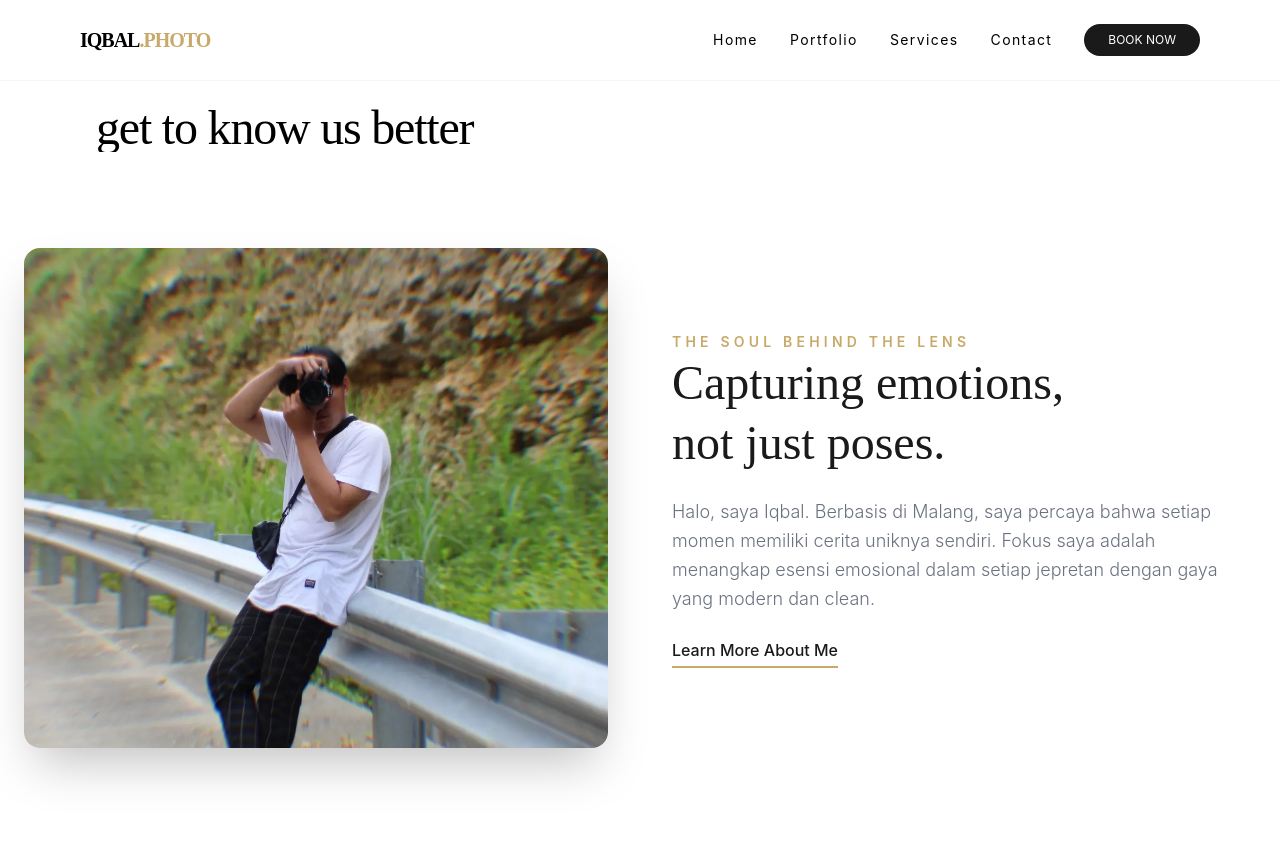
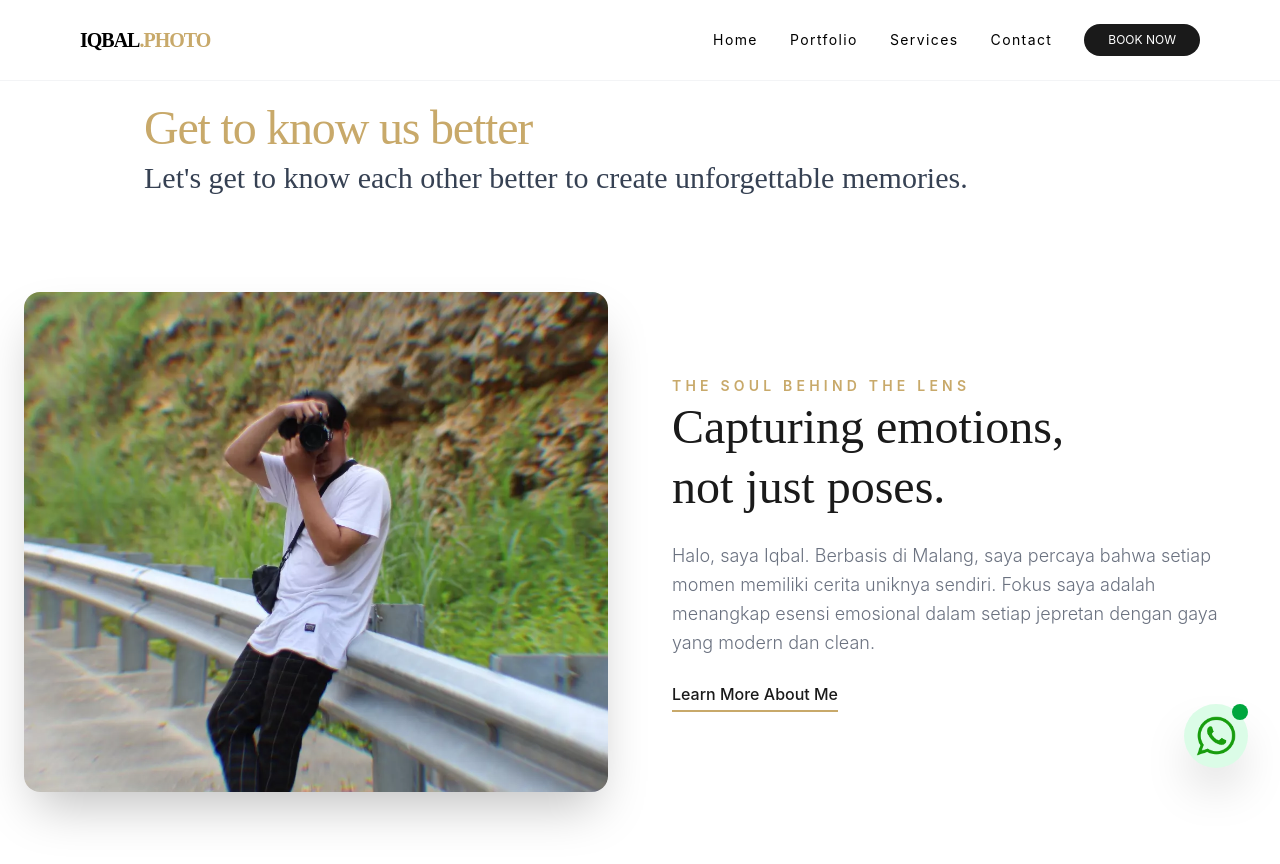
Before and after one commit to Culturecodee/IqbalPhotography, a React (Vite) app: page /portfolio in a window 1280 px wide. Shown: the top 864 px of the page. Built offline with nearby package versions, Linux system fonts and the light colour scheme.

Commit message:
add button wa, styling porto

```diff
--- a/src/App.jsx
+++ b/src/App.jsx
@@ -5,6 +5,7 @@ import Portfolio from './pages/Portfolio';
 import Services from './pages/Services';
 import Contact from './pages/Contact';
 import ScrollToTop from './components/sections/ScrollToTop';
+import ButtonWa from './components/ButtonWa/ButtonWa'
 // import page lainnya...
 
 function App() {
@@ -12,6 +13,7 @@ function App() {
     <BrowserRouter>
       <ScrollToTop/>
       <Navbar />
+      <ButtonWa/>
       <Routes>
         <Route path="/" element={<Home />} />
         <Route path="/portfolio" element={<Portfolio />} />
--- /dev/null
+++ b/src/components/ButtonWa/ButtonWa.jsx
@@ -0,0 +1,47 @@
+import { motion } from 'framer-motion';
+
+export default function FloatingWhatsApp() {
+  const phoneNumber = "6281216681765";
+  const message = encodeURIComponent("Halo Iqbal Photography! Saya tertarik untuk konsultasi jadwal dan konsep foto. Bisa bantu?");
+  const waLink = `https://wa.me/${phoneNumber}?text=${message}`;
+
+  return (
+    <motion.div
+      initial={{ opacity: 0, scale: 0.5 }}
+      whileInView={{ opacity: 1, scale: 1 }} // Menggunakan whileInView agar lebih aman saat scroll
+      transition={{
+        duration: 0.5,
+        delay: 2,
+        type: "spring",
+        stiffness: 260,
+        damping: 20
+      }}
+      className="fixed bottom-8 right-8 z-[999]"
+    >
+      <a
+        href={waLink}
+        target="_blank"
+        rel="noopener noreferrer"
+        className="relative group flex items-center justify-center w-16 h-16 bg-green-100 rounded-full shadow-2xl hover:bg-white transition-all duration-300"
+      >
+        {/* Tooltip Gaya Premium */}
+        <span className="absolute right-22 bg-white text-[#1A1A1A] px-4 py-2 rounded-xl text-xs font-bold shadow-xl opacity-0 group-hover:opacity-100 transition-opacity duration-300 whitespace-nowrap pointer-events-none">
+          Konsultasi Jadwal Gratis 👉
+        </span>
+
+        {/* Logo WhatsApp PNG */}
+        <img
+          src="/Wa.png"
+          alt="WhatsApp Iqbal Photography"
+          className="w-10 h-10 object-contain" // Ukuran disesuaikan agar pas di dalam lingkaran
+        />
+
+        {/* Ping Animation (Efek Menarik Perhatian) */}
+        <span className="absolute top-0 right-0 flex h-4 w-4">
+          <span className="animate-ping absolute inline-flex h-full w-full rounded-full bg-white opacity-75"></span>
+          <span className="relative inline-flex rounded-full h-4 w-4 bg-green-600"></span>
+        </span>
+      </a>
+    </motion.div>
+  );
+}
--- a/src/components/Navbar.jsx
+++ b/src/components/Navbar.jsx
@@ -4,6 +4,7 @@ import { Link } from 'react-router-dom';
 export default function Navbar() {
   // State untuk buka/tutup menu di HP (Hamburger Menu)
   const [isOpen, setIsOpen] = useState(false);
+
 
   const menuItems = [
   { name: 'Home', path: '/' },
@@ -14,7 +15,7 @@ export default function Navbar() {
 
   return (
     <nav className="fixed w-full bg-white/80 backdrop-blur-md z-[100] border-b border-gray-100">
-      <div className="container mx-auto px-20 py-6 flex justify-between items-center">
+      <div className="container mx-auto px-6 lg:px-20 py-6 flex justify-between items-center">
 
         {/* LOGO */}
         <Link to="/" className="font-serif text-xl font-bold tracking-tighter">
--- a/src/components/sections/FormContact.jsx
+++ b/src/components/sections/FormContact.jsx
@@ -11,6 +11,11 @@ export default function FormContact() {
     eventType: 'wedding',
     budget: '',
   });
+
+  const PhoneNumber = {
+    name: 'BOOK NOW',
+    link: 'https://wa.me/6281216681765'
+  }
 
   const handleChange = (e) => {
     setFormData({ ...formData, [e.target.name]: e.target.value });
--- a/src/components/sections/Reveal.jsx
+++ b/src/components/sections/Reveal.jsx
@@ -14,10 +14,10 @@ export default function Reveal({
   duration = 1
 }) {
   const directions = {
-    up: { y: 40, x: 0 },
-    down: { y: -40, x: 0 },
-    left: { x: 40, y: 0 },
-    right: { x: -40, y: 0 },
+    up: { y: 20, x: 0 },
+    down: { y: -20, x: 0 },
+    left: { x: 20, y: 0 },
+    right: { x: -20, y: 0 },
     fade: { x: 0, y: 0 },
   };
 
@@ -25,7 +25,7 @@ export default function Reveal({
     <motion.div
       initial={{
         opacity: 0,
-        filter: "blur(10px)",
+        filter: "blur(2px)",
         x: directions[direction].x,
         y: directions[direction].y
       }}
--- a/src/pages/Portfolio.jsx
+++ b/src/pages/Portfolio.jsx
@@ -1,12 +1,16 @@
 import AboutPreview from '../components/sections/AboutPreview'
+import Reveal from '../components/sections/Reveal'
 
 export default function Portfolio() {
   return (
     <>
-    <section className='pt-24 px-24'>
-      <h1 className='font-serif text-4xl md:text-5xl mt-2 tracking-tight'>get to know us better</h1>
-    </section>
+    <Reveal>
+      <section className='pt-24 px-9 md:pt-24 md:px-36'>
+        <h1 className='font-serif text-brand-gold text-4xl md:text-5xl mt-2 tracking-tight'>Get to know us better</h1>
+        <p className='font-serif text-gray-700 text-2xl md:text-3xl mt-2'>Let's get to know each other better to create unforgettable memories.</p>
+      </section>
       <AboutPreview/>
+    </Reveal>
     </>
   )
 }
```
Also changed, not shown: public/Wa.png (added).
